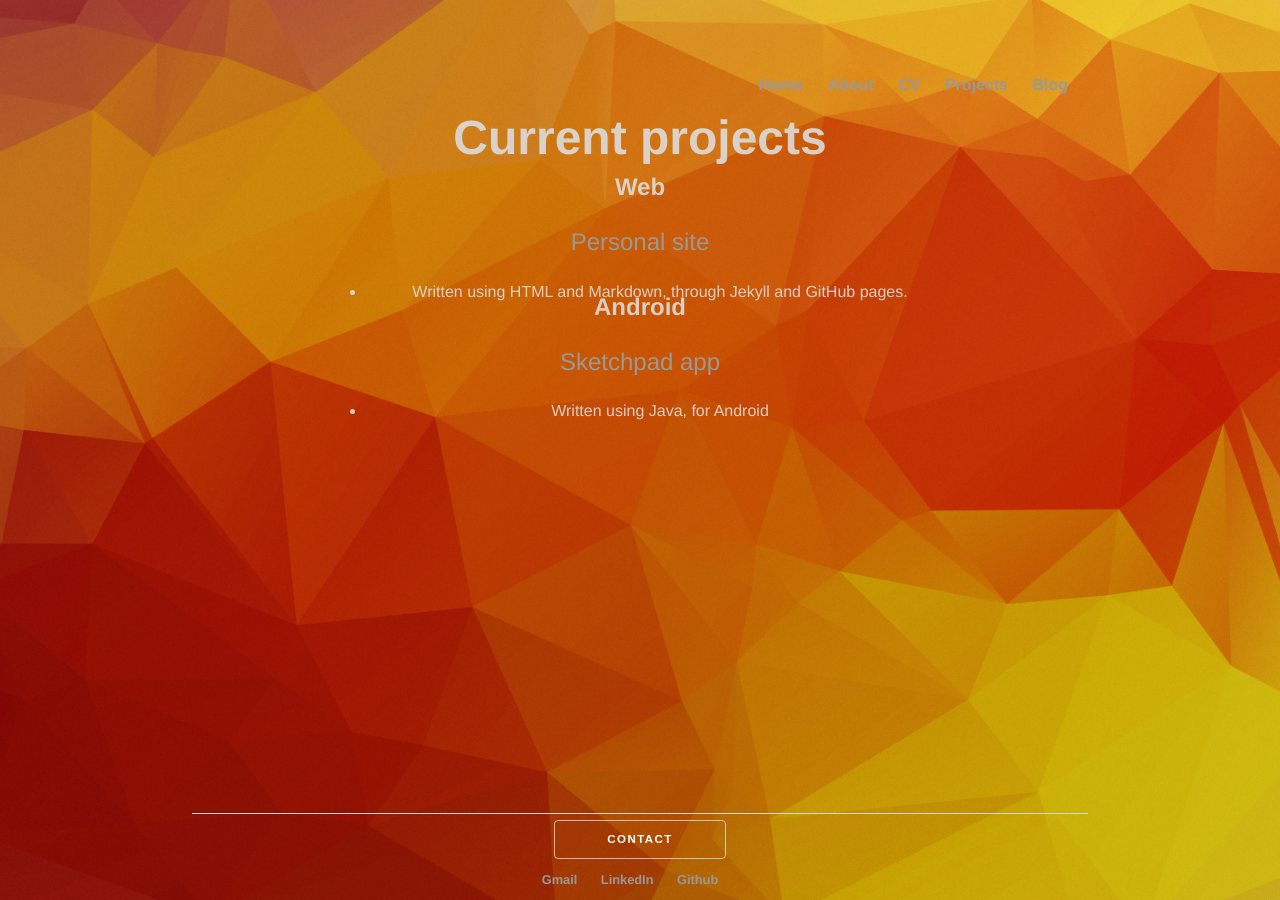
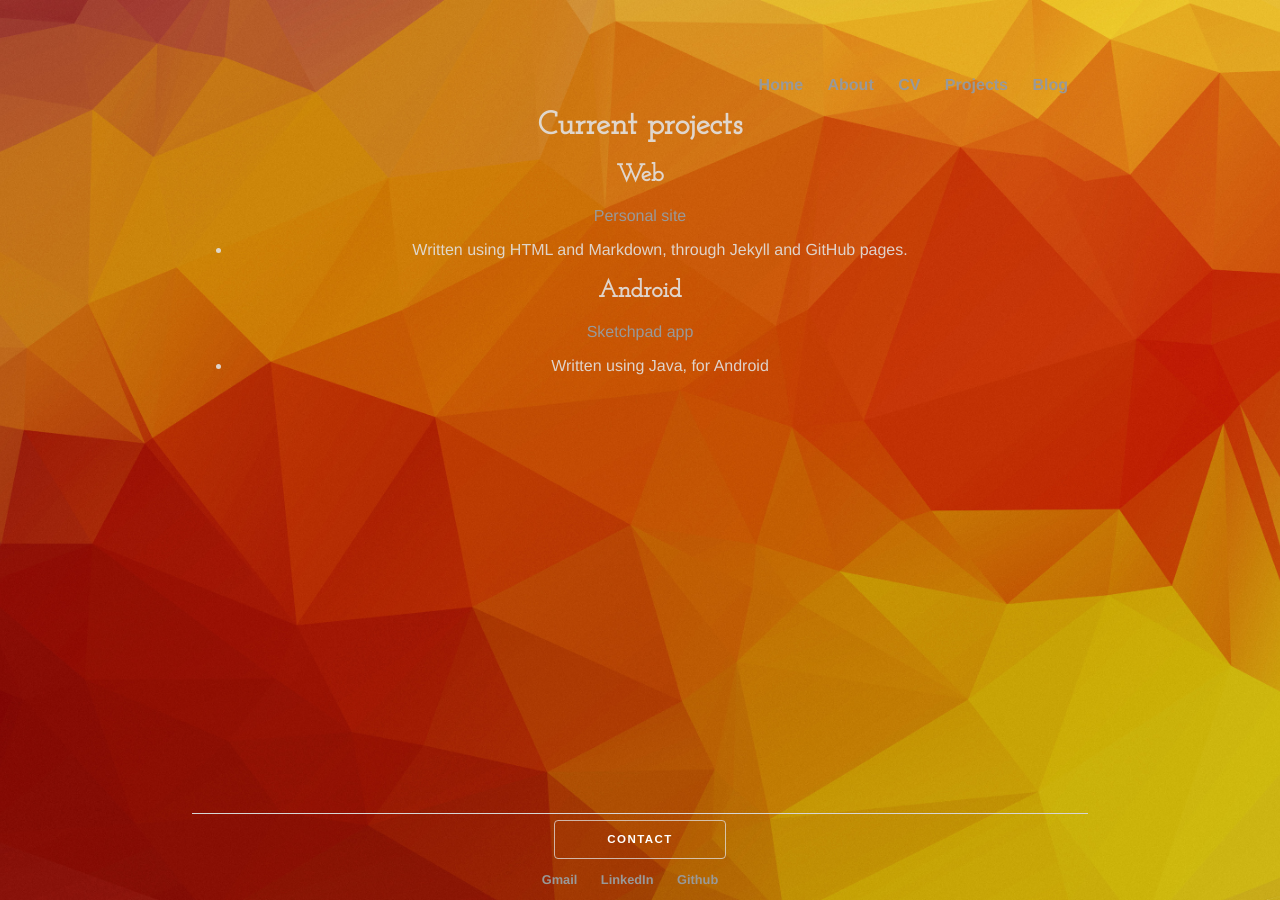
Before and after one commit to ArscottT/ArscottT_practice, a Jekyll site: the page built from projects/index.md, in a window 1280 px wide. Built offline with Jekyll 4.4.1, drawn with Linux system fonts in a browser that asks for light colours.

Commit message:
title position change in blog page. General css changes for aesthetics

```diff
--- a/blog/index.html
+++ b/blog/index.html
@@ -4,8 +4,8 @@ title: Tom Arscott, Blog
 ---
 
 <div class="posts">
-  <h2>Latest Post</h2>
   <div id="latest_post">
+    <h1>Latest Post</h1>
     {% for post in site.posts limit:1 %}
       <a href="{{ post.url }}"><h2>{{ post.title }}</h2></a>
       {{ post.excerpt }}
@@ -14,10 +14,10 @@ title: Tom Arscott, Blog
 
   <div id="recent_posts">
     {% for cat in site.categories %}
-      <p>{{ cat[0] }}</p>
+      <h3>{{ cat[0] }}</h3>
       <ul>
         {% for post in cat[1] %}
-          <li><a href="{{ post.url }}">{{ post.title }}</a></li>
+          <li>{{ post.date | date_to_string }} &raquo; <a href="{{ post.url }}">{{ post.title }}</a></li>
         {% endfor %}
       <ul>
     {% endfor %}
--- a/css/main.css
+++ b/css/main.css
@@ -32,19 +32,14 @@ a:hover {
     text-decoration: none;
     color: #595959;
 }
-h1 {
-    font-size: 3em;
-}
-p {
-    font-size: 1.5em;
-    line-height: 1.4em;
-    color: #333;
+h1, h2, h3 {
+    font-family: 'Josefin Slab', serif;
 }
 footer {
   border-top: 1px solid #d5d5d5;
   font-size: .8em;
   text-align: center;
-  position: absolute;
+  position: fixed;
   bottom: 0;
   width: 70%;
 }
@@ -53,9 +48,7 @@ footer {
 #content {
   clear: right;
   text-align: center;
-  width: 70%;
-  margin: 60px auto;
-  color: rgba(220, 220, 220, 0.9);
+  color: rgba(225, 225, 225, 0.9);
 }
 
 /*contact*/
@@ -140,7 +133,6 @@ input[type='button'] {
 :-ms-input-placeholder {
     color: rgba(225, 225, 225, 0.9);
 }
-
 input:focus::-webkit-input-placeholder {
     -webkit-transition: color 0.2s ease-in-out;
     color: rgba(0, 0, 0, 0.9);
@@ -157,7 +149,6 @@ input:focus:-ms-input-placeholder {
     -ms-transition: color 0.2s ease-in-out;
     color: rgba(0, 0, 0, 0.9);
 }
-
 textarea:focus::-webkit-input-placeholder {
     -webkit-transition: color 0.2s ease-in-out;
     color: rgba(0, 0, 0, 0.9);
@@ -185,15 +176,11 @@ textarea:focus:-ms-input-placeholder {
 }
 #title_name h1 {
   font-size: font-size: 16px; font-size: 3vw;
-  font-family: 'Josefin Slab', serif;
   color: rgba(225, 225, 225, 0.9);
 }
 #title_name h2 {
   font-size: font-size: 10px; font-size: 1.5vw;
-  color: rgba(220, 220, 220, 0.9);
-  font-family: 'Josefin Slab', serif;
-}
-div h2 {
+  color: rgba(225, 225, 225, 0.9);
   margin-top: -1em;
 }
 
@@ -210,3 +197,15 @@ div h2 {
   float: right;
   width: 30%;
 }
+#recent_posts ul {
+    list-style: none;
+    margin: 0;
+    padding: 0;
+}
+
+/*show all posts*/
+#all_cats ul {
+    list-style: none;
+    margin: 0;
+    padding: 0;
+}
```
